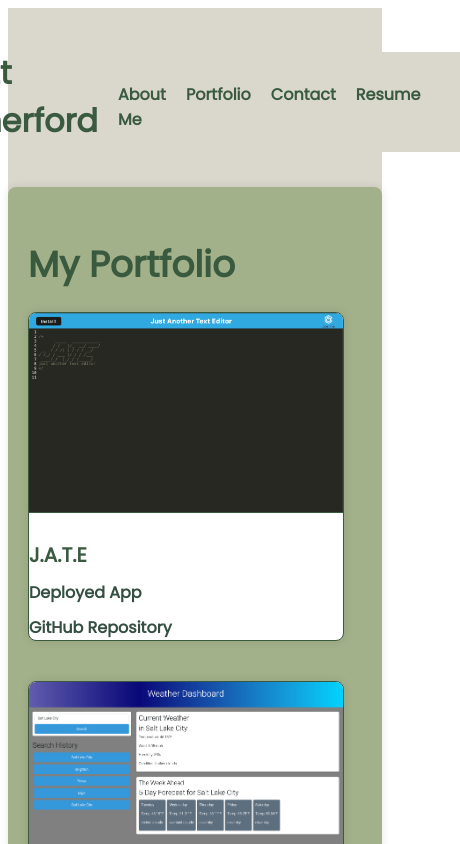
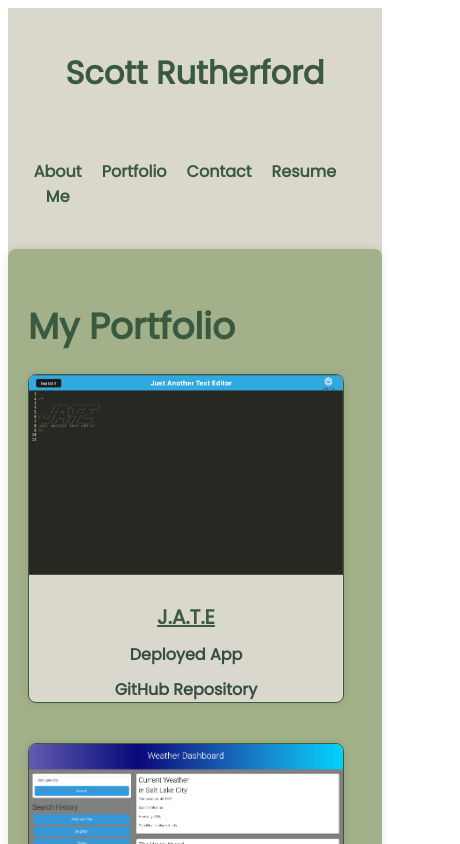
Before and after one commit to ScottGCode/ReactPortfolio, a React (Vite) app: page /projects in a window 390 px wide. Shown: the top 844 px of the page, 460 px wide, since content can reach past the window. Built offline with nearby package versions, Linux system fonts and the light colour scheme.

Commit message:
edited styling

```diff
--- a/src/App.css
+++ b/src/App.css
@@ -63,6 +63,11 @@ a {
 nav ul li a:hover {
   color: var(--accent-color); /* Change text color on hover */
   border-bottom: 2px solid var(--accent-color); /* Add a bottom border on hover */
+}
+
+nav ul li a.active {
+  color: var(--accent-color); /* Highlight color for active link */
+  border-bottom: 2px solid var(--accent-color); /* Add a bottom border for active link */
 }
 
 /* Add styles for Footer */
@@ -156,7 +161,7 @@ button {
 .project {
   width: calc(33.33% - 20px);
   margin-bottom: 40px;
-  background-color: white;
+  background-color: #DAD7CD;
   border: 1px solid var(--text-color); /* Light border */
   border-radius: 8px;
   overflow: hidden;
@@ -174,6 +179,8 @@ button {
   margin-top: 20px;
   margin-bottom: 10px;
   color: var(--text-color);
+  text-align: center;
+  text-decoration: underline;
 }
 
 .project-links a {
@@ -182,6 +189,7 @@ button {
   text-decoration: none;
   color: var(--link-color);
   font-weight: bold;
+  text-align: center;
 }
 
 .project-links a:hover {
@@ -248,6 +256,8 @@ button {
 
   header {
     justify-content: center;
+    flex-direction: column;
+    text-align: center;
   }
 
   nav {
--- a/src/components/Navigation.jsx
+++ b/src/components/Navigation.jsx
@@ -1,20 +1,21 @@
 import React from 'react'
-import { Link } from 'react-router-dom';
+import { Link, useLocation } from 'react-router-dom';
 
 function Navbar() {
+    const location = useLocation();
     return (
         <nav>
             <ul>
-                <li>
+                <li className={location.pathname === '/about' ? 'active' : ''}>
                     <Link to="/about">About Me</Link>
                 </li>
-                <li>
+                <li className={location.pathname === '/projects' ? 'active' : ''}>
                     <Link to="/projects">Portfolio</Link>
                 </li>
-                <li>
+                <li className={location.pathname === '/contact' ? 'active' : ''}>
                     <Link to="/contact">Contact</Link>
                 </li>
-                <li>
+                <li className={location.pathname === '/resume' ? 'active' : ''}>
                     <Link to ="/resume">Resume</Link>
                 </li>
             </ul>
--- a/src/components/Resume.jsx
+++ b/src/components/Resume.jsx
@@ -18,6 +18,8 @@ const Resume = () => {
                 <li>Express.js</li>
                 <li>Node.js</li>
                 <li>MongoDB</li>
+                <li>HTML</li>
+                <li>CSS</li>
             </ul>
         </div>
     );
```
Also changed, not shown: 1 other file (tests, documents, lock files or other folders).
